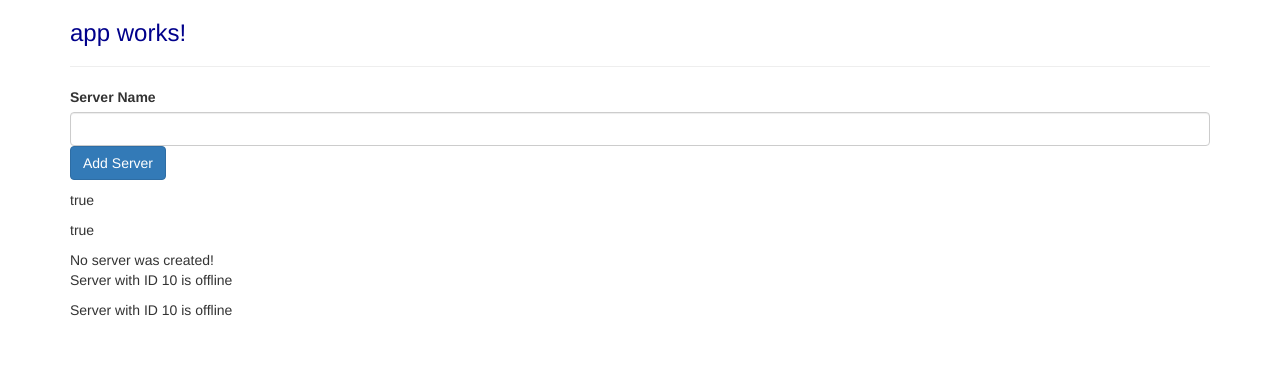
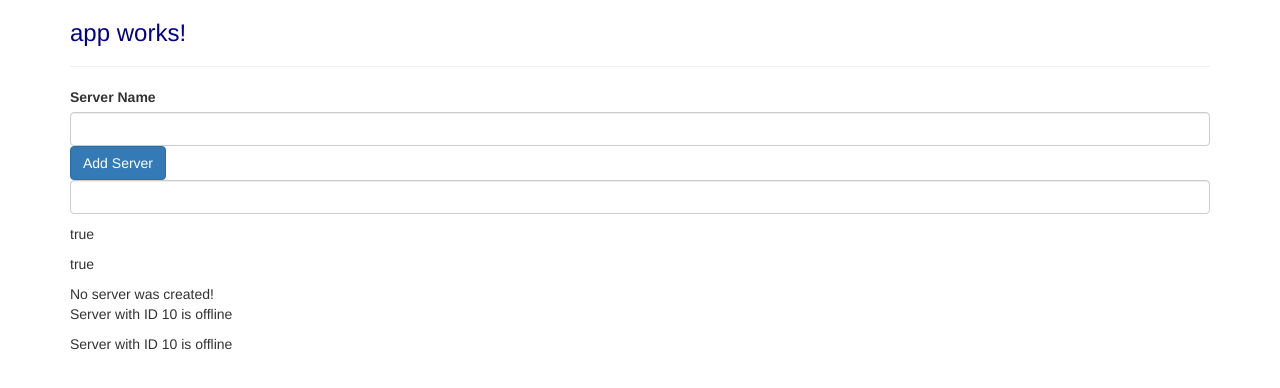
Before and after one commit to siabard/angular-udemy, an Angular app: page / in a window 1280 px wide. Shown: the top 388 px of the page. Built offline with nearby package versions, Linux system fonts and the light colour scheme.

Commit message:
Two way binding

```diff
--- a/src/app/servers/servers.component.html
+++ b/src/app/servers/servers.component.html
@@ -1,6 +1,7 @@
 <label>Server Name</label>
 <input type="text" class="text form-control" (input)="onUpdateServerName($event)">
 <button class="btn btn-primary" [disabled]="!allowNewServer" (click)="onCreateServer()">Add Server</button>
+<input type="text" class="form-control" [(ngModel)]="serverName">
 <p>{{ serverName }}</p>
 <p [innerText]="allowNewServer"></p>
 <p>{{ allowNewServer }}</p>
```
